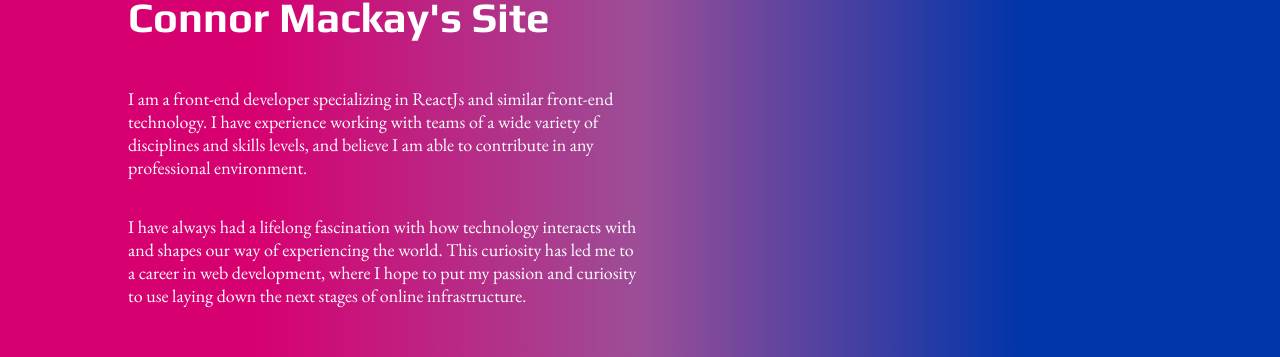
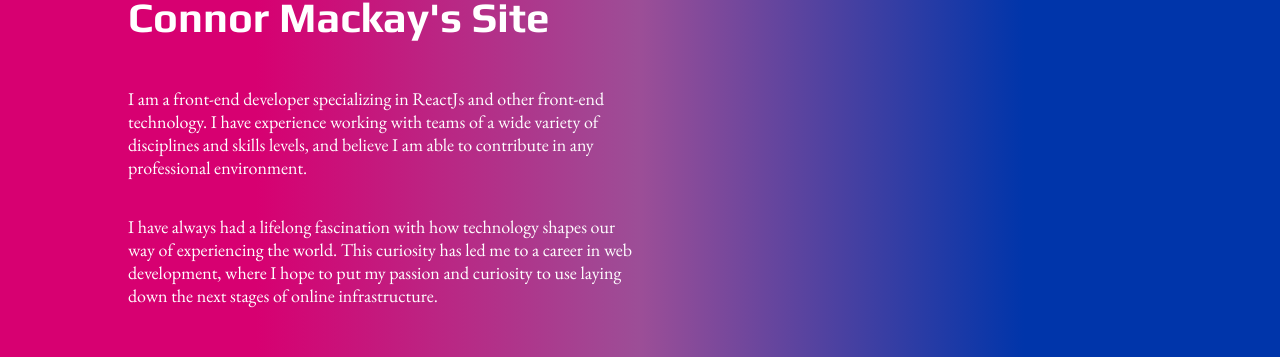
Before and after one commit to CD-Mackay/personal_site, a Next.js app: page / in a window 1280 px wide. Shown: the part 159-516 px from the top of the page. Built offline with nearby package versions, Linux system fonts and the light colour scheme.

Commit message:
edit hero copy

```diff
--- a/Components/Hero/Hero.js
+++ b/Components/Hero/Hero.js
@@ -6,17 +6,16 @@ export default function Hero() {
       <div className={styles.text}>
         <h1>Connor Mackay&#39;s Site</h1>
         <p className={styles.hero_body}>
-          I am a front-end developer specializing in ReactJs and similar
-          front-end technology. I have experience working with teams of a wide
-          variety of disciplines and skills levels, and believe I am able to
-          contribute in any professional environment.
+          I am a front-end developer specializing in ReactJs and other front-end
+          technology. I have experience working with teams of a wide variety of
+          disciplines and skills levels, and believe I am able to contribute in
+          any professional environment.
         </p>
         <p className={styles.hero_body}>
-          I have always had a lifelong fascination with how technology interacts
-          with and shapes our way of experiencing the world. This curiosity has
-          led me to a career in web development, where I hope to put my passion
-          and curiosity to use laying down the next stages of online
-          infrastructure.
+          I have always had a lifelong fascination with how technology shapes
+          our way of experiencing the world. This curiosity has led me to a
+          career in web development, where I hope to put my passion and
+          curiosity to use laying down the next stages of online infrastructure.
         </p>
       </div>
       <div />
```
